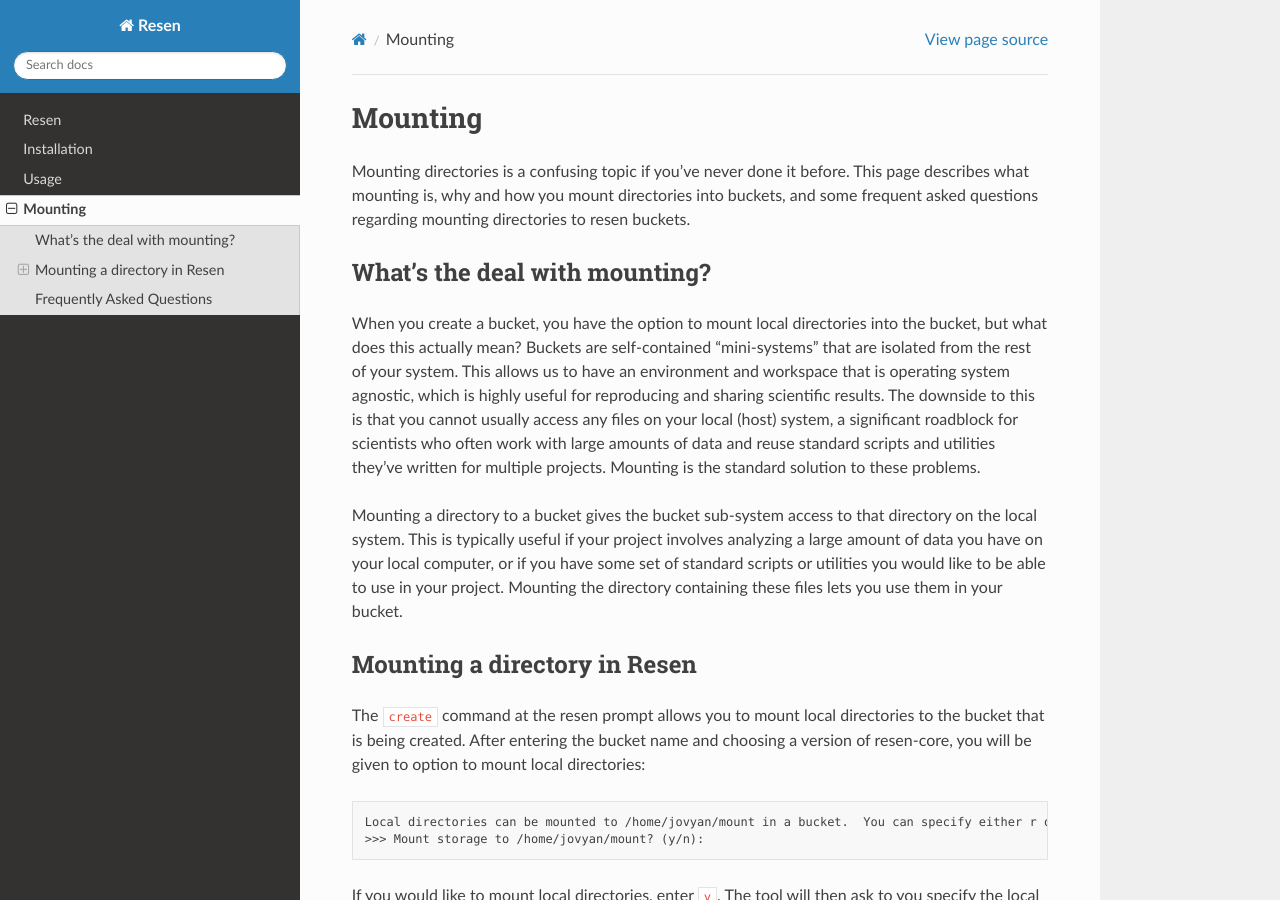
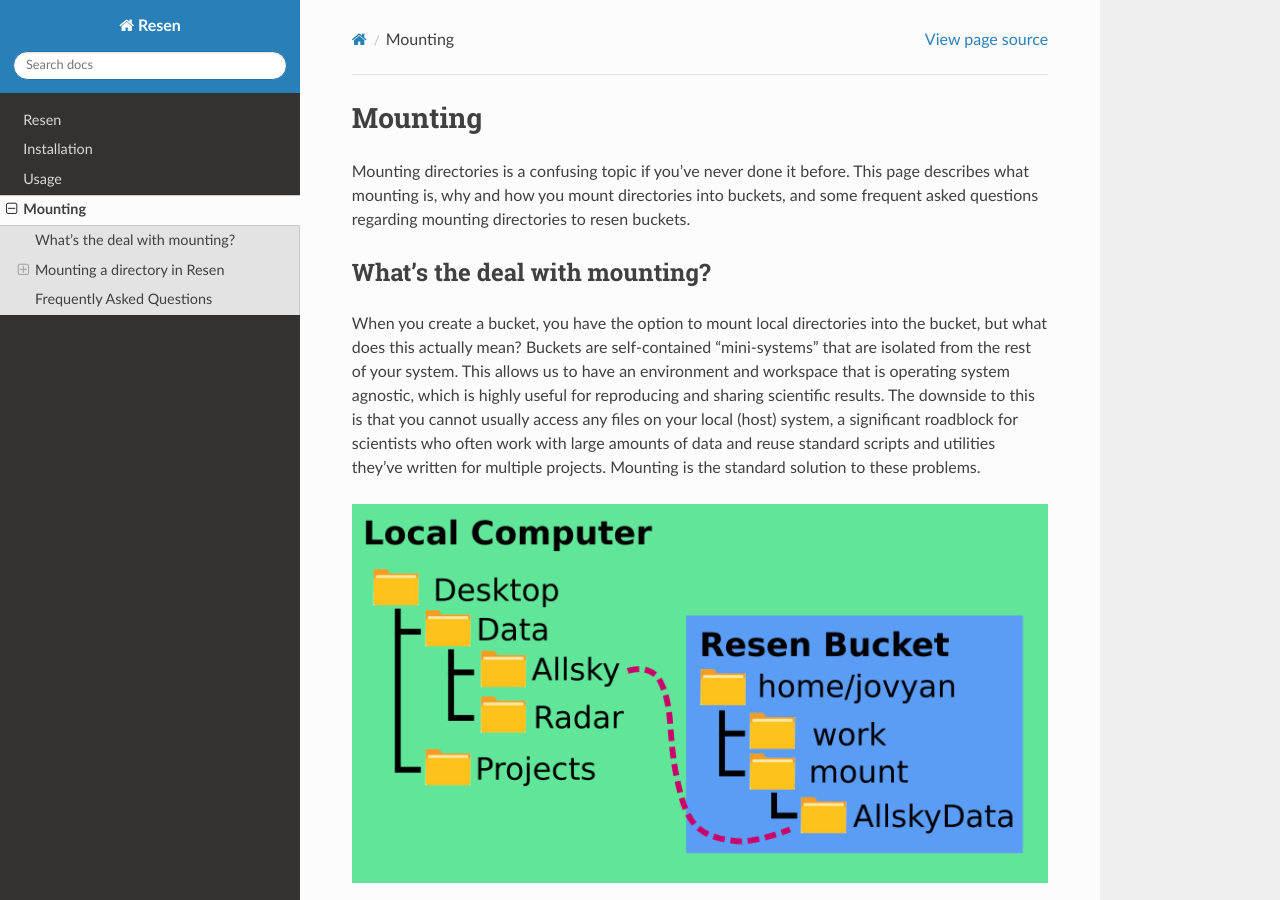
Before and after one commit to EarthCubeInGeo/resen, a Sphinx documentation site: the page built from docs/mounting.rst, in a window 1280 px wide and 900 px high. Built offline with Sphinx 7.4.7 and the Read the Docs theme 2.0.0, drawn with Linux system fonts in a browser that asks for light colours.

Commit message:
Add mounting diagram.

```diff
--- a/docs/mounting.rst
+++ b/docs/mounting.rst
@@ -8,6 +8,8 @@
 ==============================
 
 When you create a bucket, you have the option to mount local directories into the bucket, but what does this actually mean?  Buckets are self-contained "mini-systems" that are isolated from the rest of your system.  This allows us to have an environment and workspace that is operating system agnostic, which is highly useful for reproducing and sharing scientific results.  The downside to this is that you cannot usually access any files on your local (host) system, a significant roadblock for scientists who often work with large amounts of data and reuse standard scripts and utilities they've written for multiple projects.  Mounting is the standard solution to these problems.
+
+.. image:: images/mounting.png
 
 Mounting a directory to a bucket gives the bucket sub-system access to that directory on the local system.  This is typically useful if your project involves analyzing a large amount of data you have on your local computer, or if you have some set of standard scripts or utilities you would like to be able to use in your project.  Mounting the directory containing these files lets you use them in your bucket.
 
```
Also changed, not shown: docs/images/mounting.png (added), docs/images/mounting.svg (added).
